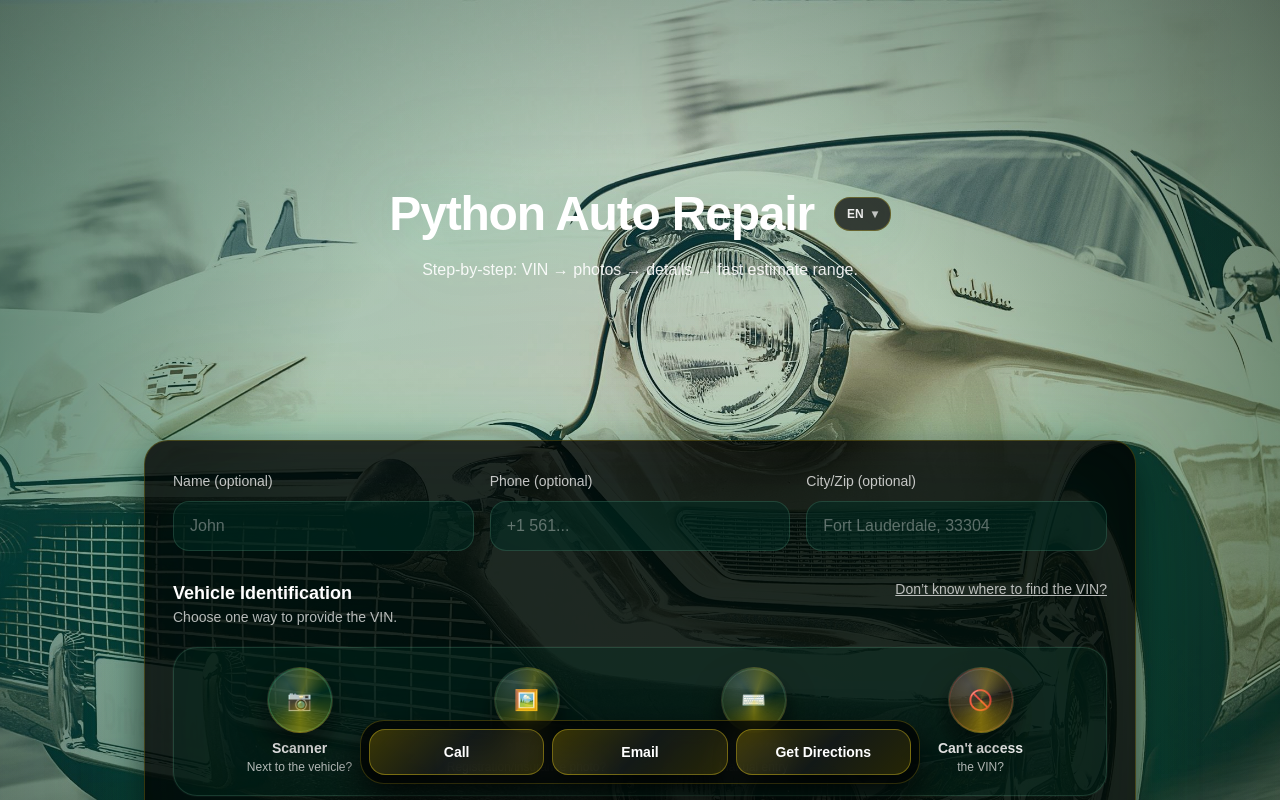
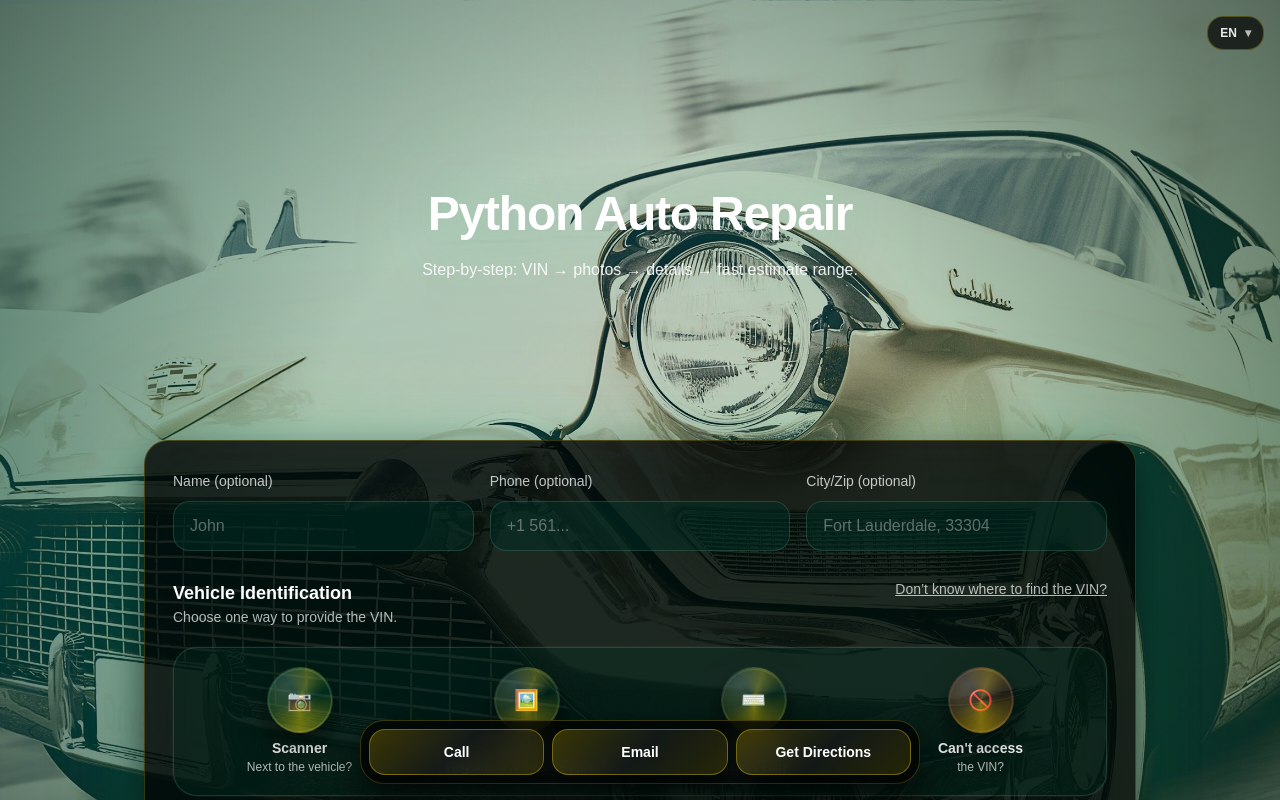
Before and after one commit to paythekid247/pythonautorepair, a Next.js app: page / in a window 1280 px wide. Shown: the top 800 px of the page. Built offline with nearby package versions, Linux system fonts and the light colour scheme.

Commit message:
fix hero section and stabilize language dropdown positioning

```diff
--- a/app/page.tsx
+++ b/app/page.tsx
@@ -968,30 +968,10 @@ export default function Page() {
 
   return (
     <main className="min-h-screen bg-[#040907] text-white">
-      <div className="relative pb-28">
-        <div className="absolute inset-0">
-          <img
-            src="/images/classic_car_1.jpg"
-            alt="Classic car"
-            className="h-full w-full object-cover object-center"
-          />
-
-          <div className="absolute inset-0 bg-black/18" />
-
-          <div className="absolute inset-0 bg-[radial-gradient(circle_at_50%_45%,transparent_38%,rgba(0,0,0,0.62)_100%)]" />
-
-          <div className="absolute inset-0 bg-[radial-gradient(circle_at_-12%_40%,rgba(16,185,129,0.28),transparent_55%),radial-gradient(circle_at_112%_45%,rgba(34,197,94,0.22),transparent_55%),radial-gradient(circle_at_50%_-20%,rgba(16,185,129,0.18),transparent_55%),radial-gradient(circle_at_50%_120%,rgba(34,197,94,0.14),transparent_60%)]" />
-        </div>
-
-        <div className="relative mx-auto max-w-5xl px-4 pt-10 sm:pt-14 [filter:drop-shadow(0_0_26px_rgba(16,185,129,0.20))_drop-shadow(0_0_72px_rgba(34,197,94,0.12))]">
-          <div className={`${heroMinHeight} flex flex-col justify-center`}>
-            <header className="flex flex-col items-center gap-5 text-center">
-              <div className="flex items-center gap-3">
-                <h1 className="text-3xl font-extrabold tracking-tight sm:text-5xl">
-                  {BUSINESS_NAME}
-                </h1>
-
       <div className="relative ml-2">
+        {/* Language (top-right, button + menu anchored together) */}
+<div className="absolute top-4 right-4 z-[9999]">
+  <div className="relative">
     <button
       type="button"
       onClick={() => setLangOpen((v) => !v)}
@@ -1003,7 +983,7 @@ export default function Page() {
     </button>
 
     {langOpen ? (
-                    <div className="absolute right-0 z-[9999] mt-2 w-16 overflow-hidden rounded-2xl border border-yellow-300/25 bg-black shadow-[0_18px_40px_rgba(0,0,0,0.65)]">
+      <div className="absolute right-0 mt-2 w-16 overflow-hidden rounded-2xl border border-yellow-300/25 bg-black shadow-[0_18px_40px_rgba(0,0,0,0.65)]">
         {(["en", "es", "ht", "ru"] as Lang[]).map((l) => (
           <button
             key={l}
@@ -1024,6 +1004,32 @@ export default function Page() {
       </div>
     ) : null}
   </div>
+</div>
+
+      </div>
+
+      <div className="relative pb-28">
+        <div className="absolute inset-0">
+          <img
+            src="/images/classic_car_1.jpg"
+            alt="Classic car"
+            className="h-full w-full object-cover object-center"
+          />
+
+          <div className="absolute inset-0 bg-black/18" />
+
+          <div className="absolute inset-0 bg-[radial-gradient(circle_at_50%_45%,transparent_38%,rgba(0,0,0,0.62)_100%)]" />
+
+          <div className="absolute inset-0 bg-[radial-gradient(circle_at_-12%_40%,rgba(16,185,129,0.28),transparent_55%),radial-gradient(circle_at_112%_45%,rgba(34,197,94,0.22),transparent_55%),radial-gradient(circle_at_50%_-20%,rgba(16,185,129,0.18),transparent_55%),radial-gradient(circle_at_50%_120%,rgba(34,197,94,0.14),transparent_60%)]" />
+        </div>
+
+        <div className="relative mx-auto max-w-5xl px-4 pt-10 sm:pt-14 [filter:drop-shadow(0_0_26px_rgba(16,185,129,0.20))_drop-shadow(0_0_72px_rgba(34,197,94,0.12))]">
+          <div className={`${heroMinHeight} flex flex-col justify-center`}>
+            <header className="flex flex-col items-center gap-5 text-center">
+              <div className="flex items-center gap-3">
+                <h1 className="text-3xl font-extrabold tracking-tight sm:text-5xl">
+                  {BUSINESS_NAME}
+                </h1>
               </div>
 
               <p className="max-w-2xl text-white/90">{t("tagline")}</p>
```
Also changed, not shown: public/images/python-auto-repair-logo.png (added). Lines whose indentation alone changed are shown as unchanged.
